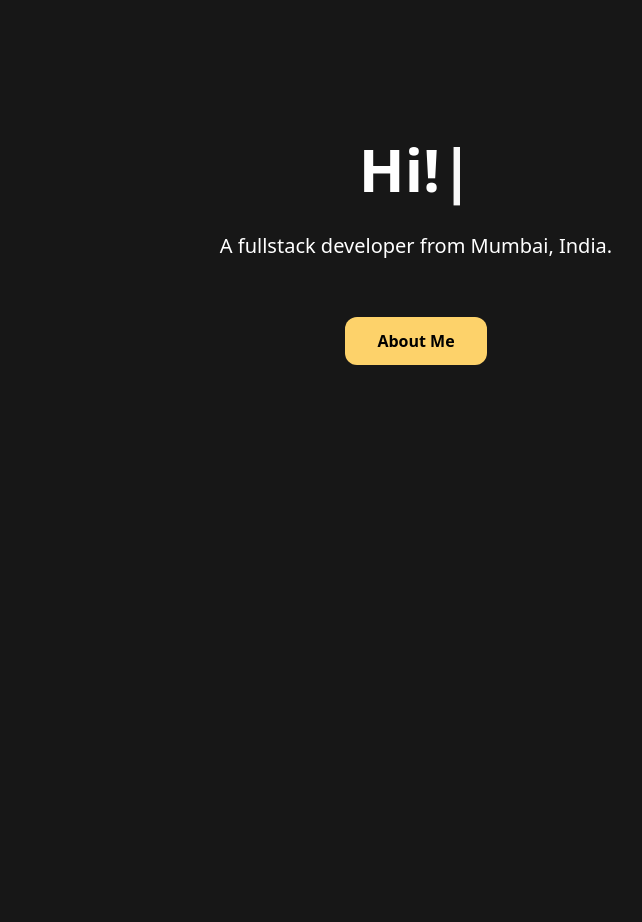
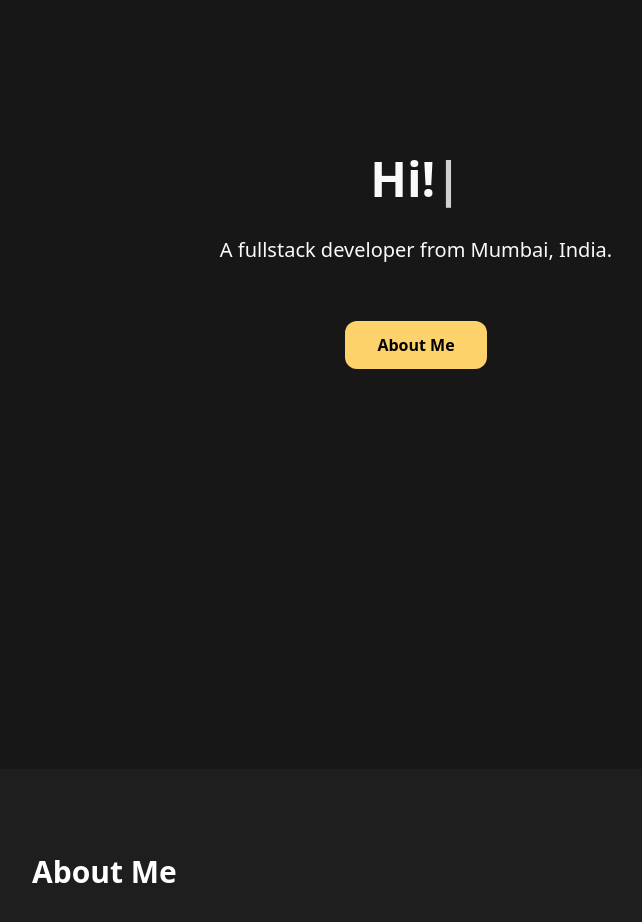
Before and after one commit to KevinGeejo/Portfolio_React, a React (Create React App) app: page / in a window 1280 px wide. Shown: the part 120-1042 px from the top of the page, without its empty margins (224-866 px from the left). Before the commit the page ends 800 px from the top, so only its background shows below. Built offline with nearby package versions, Linux system fonts and the light colour scheme.

Commit message:
Add bw-img.png and update About and Hero components

```diff
--- a/src/components/About.jsx
+++ b/src/components/About.jsx
@@ -1,9 +1,13 @@
 import React from 'react'
-
+import bwImg from './assets/img/bw-img.png'; // Add this line
+ // Add this line
 const About = () => {
   return (
-    <div className="container mx-auto max-w-5xl px-8 justify-center">
+    <div className="w-full mt-80 max-w-6xl px-8 justify-center mx-auto">
+      <div className='bg-[#1e1e1f] rounded-sm mx-20 p-20'>
 
+     <p className='text-white font-inter text-[30px] font-bold'>About Me</p>
+      </div>
     </div>
   )
 }
--- a/src/components/Hero.jsx
+++ b/src/components/Hero.jsx
@@ -2,16 +2,17 @@ import React from 'react';
 import Typed from 'react-typed';
 
 
+
 const Hero = () => {
     return (
-        <div className="container mx-auto max-w-5xl px-8   justify-center">
+        <div className="container mx-auto max-w-6xl px-8   justify-center">
             <div className="bg-[#171717] text-white py-20 flex justify-left items-left mt-[12%] justify-center flex-col">
                 <div className="flex flex-col items-center text-left py-auto justify-center"> {/* Modified className */}
                     {/* <h1 className="text-4xl font-bold mb-4 pt-[7%]  font-mono">Hi, I'm Kevin Geejo. </h1> */}
-                    <Typed className="text-6xl mb-4  font-extrabold" strings={['Hi!', "I'm Kevin Geejo."]} typeSpeed={60} backSpeed={60} loop loopCount={2}></Typed>
+                    <Typed className="text-[#fafafa] text-center content-center text-5xl mb-4  font-extrabold" strings={['Hi!', "I'm Kevin Geejo."]} typeSpeed={60} backSpeed={60} loop loopCount={2}></Typed>
                     <div className='container  content-center'>
                     {/* <p  className=" m-16 text-[17px]   text-center font-inter font-extrabold justify-self-center">Exploring ways to create robust, scalable web Apps, Unlimitedly obsessed with solving problems where designing and engineering intersects, by creating pixel-perfect , polished interfaces. Currently tinkering with various projects. studying Computer Science, Interested in coding and improving consistently through learning. Currently interested in React Native and MERN stack.</p> */}
-                    <p  className=" mx-14 mb-14 mt-4 text-[20px] hover:text-[#fdd26a]  text-center font-inter font-medium justify-self-center">A fullstack developer from Mumbai, India.</p>
+                    <p  className="text-[#fafafa] mx-14 mb-14 mt-4 text-[20px] hover:text-[#fdd26a]  text-center font-inter font-medium justify-self-center">A fullstack developer from Mumbai, India.</p>
 
                     </div>
                     {/* <button className="bg-[#5bca9d] hover:bg-[#eeeeee] text-black font-bold py-3 px-8 rounded">
--- a/src/components/Navbar.jsx
+++ b/src/components/Navbar.jsx
@@ -39,10 +39,10 @@ const Navbar = () => {
                     </div>
                 </div>
                     <div className={nav ? 'fixed left-0 top-0 w-[40%] h-full border-r border-r-black bg-[#171717] p-4' : 'fixed left-[-100%]'}>
-                        <h1 className='w-full text-3xl font-bold m-4 text-white'>Kevin Geejo</h1>
+                        <h1 className='w-full text-2xl font-bold m-4 text-white'>Kevin Geejo</h1>
                         <ul className='pt-24 uppercase p-4'>
                         <li href="#" className="border-b p-4 text-gray-300 border-gray-600 hover:bg-gray-700 hover:text-white rounded-md text-sm font-medium">Home</li>
-                        <li href="#" className="border-b p-4 text-gray-300 hover:bg-gray-700 hover:text-white border-gray-600 rounded-md text-sm font-medium">About</li>
+                        <li href="#About" className="border-b p-4 text-gray-300 hover:bg-gray-700 hover:text-white border-gray-600 rounded-md text-sm font-medium">About</li>
                         <li href="#" className="border-b text-gray-300 border-gray-600 hover:bg-gray-700 p-4 hover:text-white  rounded-md text-sm font-medium">Projects</li>
                         <li href="#" className=" border-b border-gray-600 p-4 text-gray-300 hover:bg-gray-700 hover:text-white rounded-md text-sm font-medium">Github</li>
                         </ul>
```
Also changed, not shown: src/components/assets/img/bw-img.png (renamed from src/assets/img/bw-img.png).
